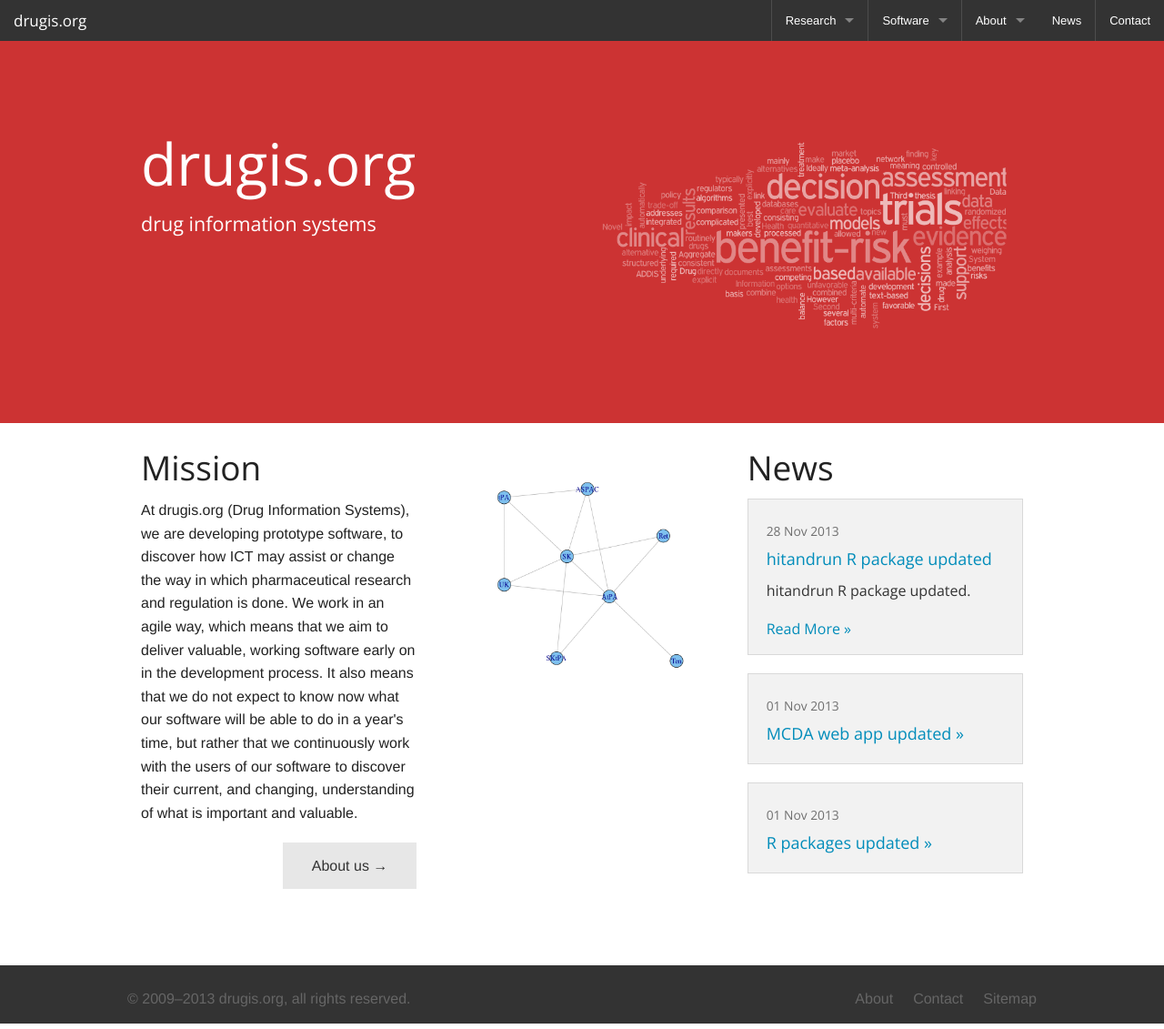
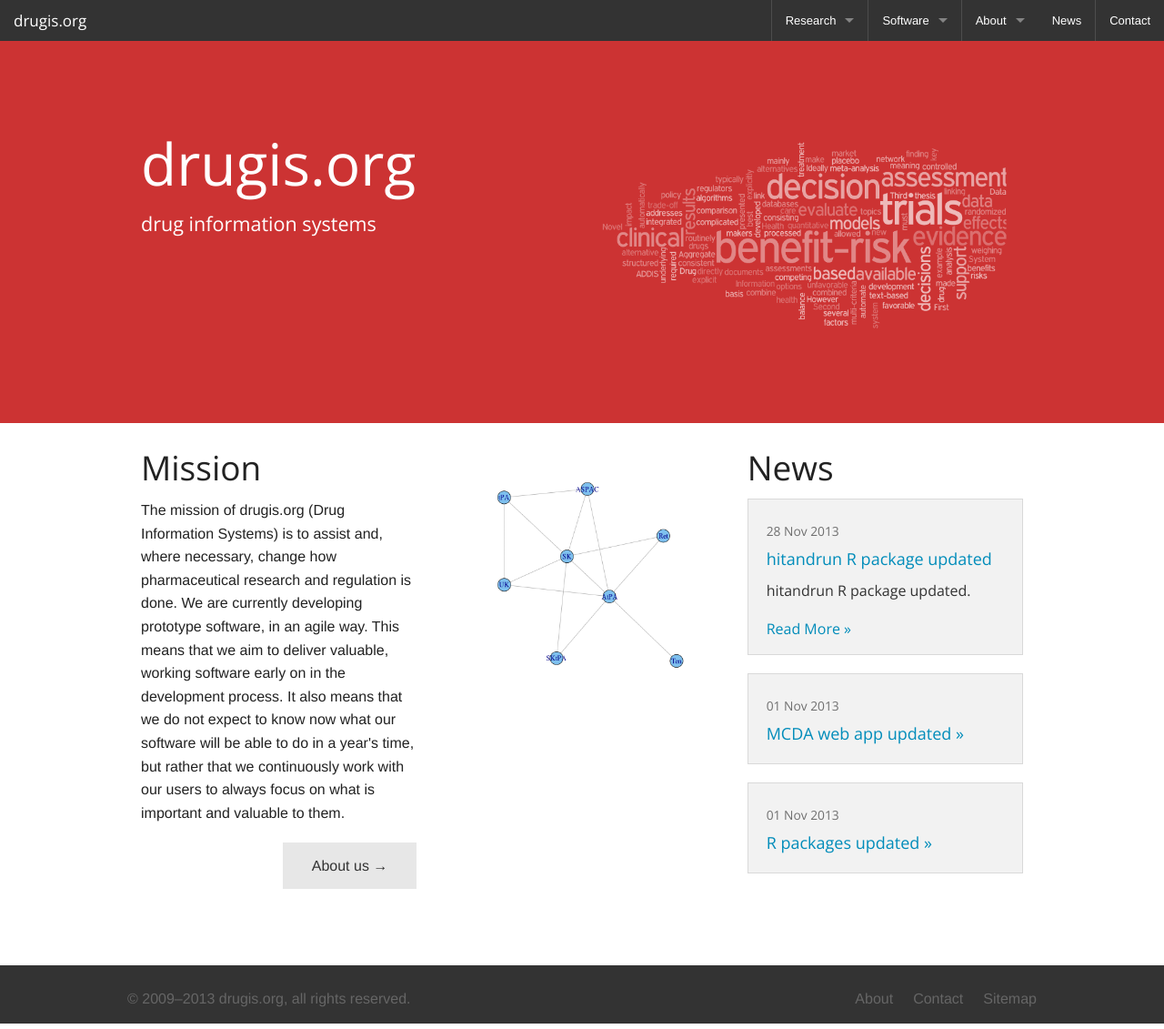
Before and after one commit to drugis/drugis.org, a Jekyll site: the page built from index.html, in a window 1280 px wide. Shown: the whole page at 91% size. Built offline with Jekyll 4.4.1, drawn with Linux system fonts in a browser that asks for light colours; Markdown is read by kramdown in place of the engine named in the settings.

Commit message:
clean up main page language

```diff
--- a/_layouts/main.html
+++ b/_layouts/main.html
@@ -19,7 +19,7 @@ layout: default
       <!-- Shows -->
       <div class="large-4 small-6 columns">
         <h2>Mission</h2>
-        <p class="">At drugis.org (Drug Information Systems), we are developing prototype software, to discover how ICT may assist or change the way in which pharmaceutical research and regulation is done. We work in an agile way, which means that we aim to deliver valuable, working software early on in the development process. It also means that we do not expect to know now what our software will be able to do in a year's time, but rather that we continuously work with the users of our software to discover their current, and changing, understanding of what is important and valuable.</p>
+        <p class="">The mission of drugis.org (Drug Information Systems) is to assist and, where necessary, change how pharmaceutical research and regulation is done. We are currently developing prototype software, in an agile way. This means that we aim to deliver valuable, working software early on in the development process. It also means that we do not expect to know now what our software will be able to do in a year's time, but rather that we continuously work with our users to always focus on what is important and valuable to them.</p>
         <p><a href="/about" class="right secondary button">About us →</a></p>
       </div>
       <!-- End Shows -->
```
